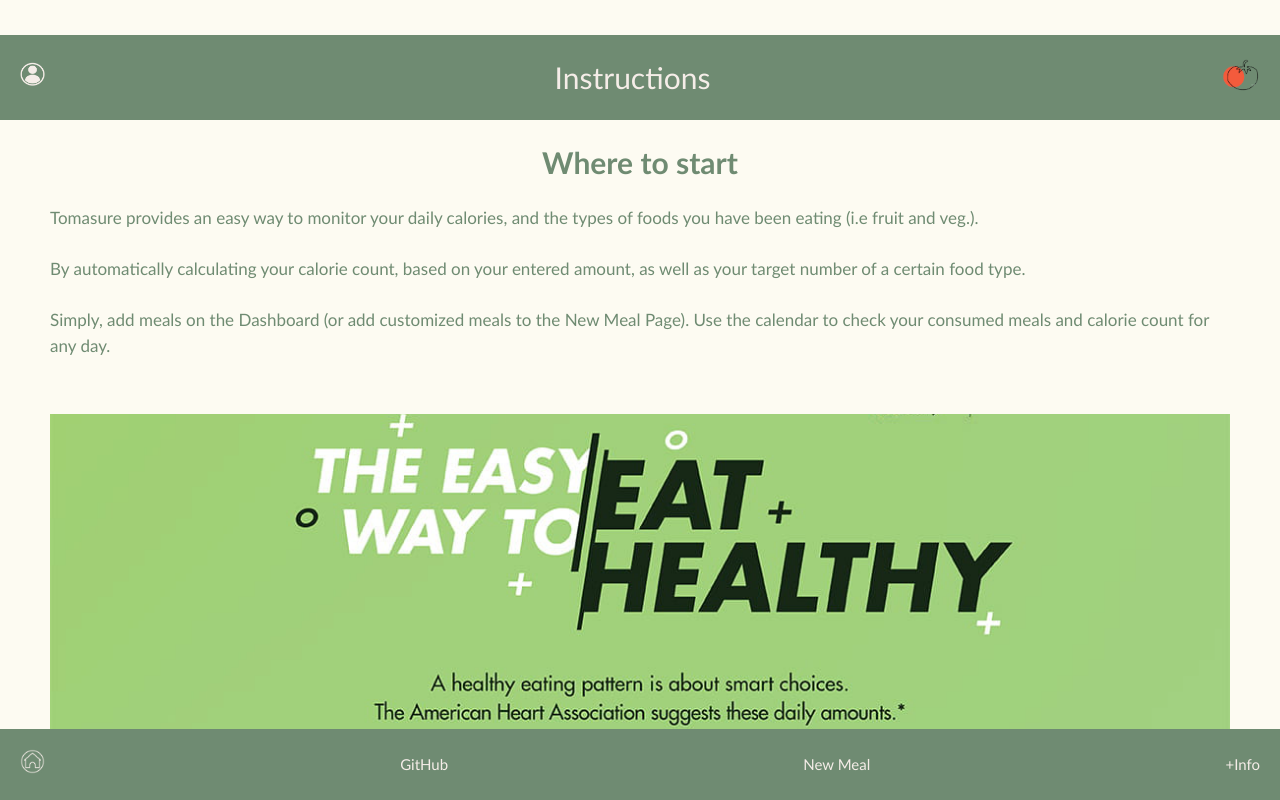
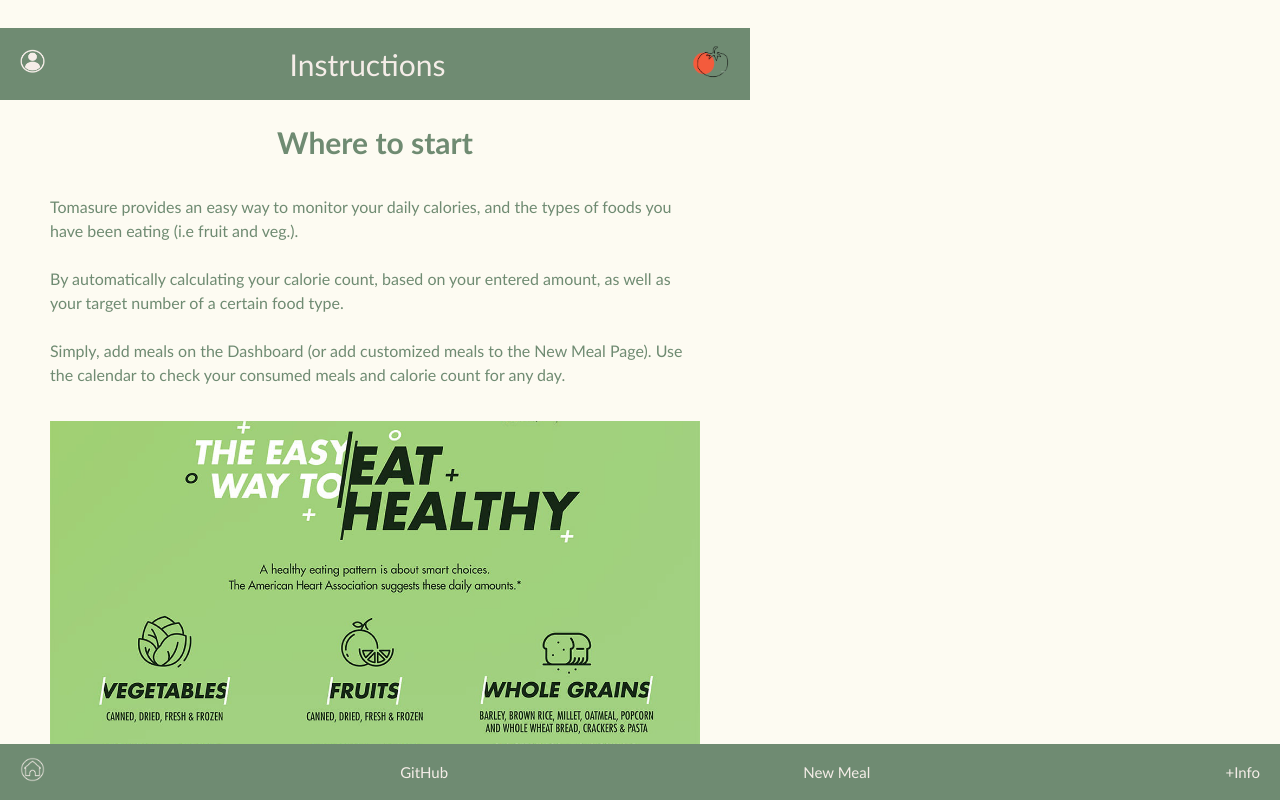
Before and after one commit to zomgbat/Project-2-React-Application, a React (Vite) app: page /info in a window 1280 px wide. Built offline with nearby package versions, Linux system fonts and the light colour scheme.

Commit message:
css varios

```diff
--- a/src/App.css
+++ b/src/App.css
@@ -4,6 +4,7 @@
   box-sizing: border-box;
   font-family:'Trebuchet MS', 'Lucida Sans Unicode', 'Lucida Grande', 'Lucida Sans', Arial, sans-serif;
   background-color: rgb(253, 251, 242);
+
 }
 
 a{
--- a/src/Pages/AboutPage.jsx
+++ b/src/Pages/AboutPage.jsx
@@ -11,55 +11,38 @@ function AboutPage() {
         We hope that it helps you achieve your goals and you enjoy using it. As newbies to web development, we had a great time creating it!
       </p>
 
-      {/*<p>
-        Welcome to the Calorie Counter App; our purpose is to make your life
-        easier and provide wellness to your daily life routine. We hope ypu
-        enjoy it, as we did when we create it as newbies en the web dev apps.
-        The creators come from different fields and countries but unite their
-        master minds to create this unique app.{" "}
-  </p>*/}
-
       <div className="creators">
         <h2><u>The Team</u></h2>
-        {/* <h5> Member 1 : </h5> */}
-        <h5><u>Gavin Alexander</u> </h5>
-        <p>
-          Gavin is a talented and creative writer who loves football, from Ayr, Scotland. He will use the app. to make sure he eats enough fruit and vegetables.
-
-
-        </p>
         <img
           className="developer1-image"
           src="https://slack-imgs.com/?c=1&o1=ro&url=https%3A%2F%2Fres.cloudinary.com%2Fmarcelusironhack%2Fimage%2Fupload%2Fv1707918996%2Foctopus_tl8zpl.webp"
           alt="Photo of Gavin"
         />
+        <h5><u>Gavin Alexander</u> </h5>
+        <p>
+          Gavin is a talented and creative writer who loves football, from Ayr, Scotland. He will use the app. to make sure he eats enough fruit and vegetables.
+        </p>
 
-        {/* <h5> Member 2 : </h5> */}
-        <h5> <u>Barbara Lancuba </u></h5>
-        <p>
-          {" "}
-          Barbara is an architect and designer originating from Buenos Aires, Argentina. She is an avid runner, tennis player, as well as a vegetarian and animal lover.
-        </p>
         <img
           className="developer2-image"
           src="https://res.cloudinary.com/marcelusironhack/image/upload/v1707919010/clairvoyant-ball_hhgpa1.webp"
           alt="Photo of Barbara"
         />
+        <h5> <u>Barbara Lancuba </u></h5>
+        <p>
+          Barbara is an architect and designer originating from Buenos Aires, Argentina. She is an avid runner, tennis player, as well as a vegetarian and animal lover.
+        </p>
 
-        {/* <h5> Member 3 : </h5> */}
-        <h5> <u>Kumar Daryanani </u></h5>
-        <p>
-          {" "}
-          Kumar has many years experience as a video game designer.
-
-
-          From Barcelona, Spain, he loves testing and playing video games, also trying different cuisines from around the world.
-        </p>
         <img
           className="developer3-image"
           src="https://res.cloudinary.com/marcelusironhack/image/upload/v1707918737/wizard_pzrnen.webp"
           alt="Photo of Kumar"
         />
+        <h5> <u>Kumar Daryanani </u></h5>
+        <p>
+          Kumar has many years experience as a video game designer.
+          From Barcelona, Spain, he loves testing and playing video games, also trying different cuisines from around the world.
+        </p>
       </div>
     </div>
   );
--- a/src/Pages/CustomMealPage.jsx
+++ b/src/Pages/CustomMealPage.jsx
@@ -80,7 +80,7 @@ function CustomMealPage() {
 
   return (
     <>
-      <div >
+      <div className="customContainer">
         <form className="form-container" onSubmit={handleSubmit}>
           <span className="titleMeal">Add a Frequent Meal</span>
 
--- a/src/Pages/DashboardPage.jsx
+++ b/src/Pages/DashboardPage.jsx
@@ -41,7 +41,6 @@ useEffect(() => {
     return (
         <div >
             <ProgressBar dayCalories = {dayCalories}/>
-            <input className='calendarInput' onChange={(e) => navigate(`/day/${e.target.value}`)} type="date" />
             <Calendar />
         </div>
 
--- a/src/Pages/Info.jsx
+++ b/src/Pages/Info.jsx
@@ -5,9 +5,9 @@ function InfoPage() {
     return (
 
         <div>
-            <h2> Where to start </h2>
 
             <div className="infoPageContainer">
+            <h2> Where to start </h2>
                 <p>
                     Tomasure provides an easy way to <span> monitor your daily calories, and the types of foods you have been eating (i.e fruit and veg.). </span>
 
--- a/src/styles/AboutPage.css
+++ b/src/styles/AboutPage.css
@@ -1,5 +1,4 @@
 .about-container {
-  position: relative;
   display: flex;
   align-items: center;
   justify-content: space-between;
@@ -11,14 +10,14 @@
     gap: 40px;
     color: #6f8b72;
     overflow-y: scroll;
-    height: 80vh;
-
+    height: 84vh;
 }
 .creators{
   display: flex;
   align-items: center;
   flex-direction: column;
   gap: 25px;
+  padding-bottom: 30px;
 }
 
 h6{
--- a/src/styles/CustomMealPage.css
+++ b/src/styles/CustomMealPage.css
@@ -57,3 +57,8 @@ label{
     margin: 20px 0px;
     width: 200px;
 }
+
+.customContainer{
+    overflow-y: scroll;
+    height: 84vh;
+}
--- a/src/styles/Footer.css
+++ b/src/styles/Footer.css
@@ -8,6 +8,7 @@
     padding: 20px;
     bottom: 0;
     width: 100%;
+    height: 7vh;
 
 }
 
--- a/src/styles/Header.css
+++ b/src/styles/Header.css
@@ -6,6 +6,7 @@ header {
     justify-content: space-between;
     background-color: #6f8b72;
     padding: 20px;
+    height: 9vh;
   }
 
 .logo {
--- a/src/styles/Info.css
+++ b/src/styles/Info.css
@@ -1,16 +1,17 @@
 
 .infoPageContainer {
-    max-width: auto; /* Maximum width */
+    max-width: 750px; /* Maximum width */
     padding: 20px; /* Add some padding inside the container */
-    display: flex; /* Using flexbox to arrange child elements */
-    flex-wrap: wrap; /* Allow items to wrap if not enough space */
+    display: flex;/* Using flexbox to arrange child elements */
+    flex-direction: column;
+    /* flex-wrap: wrap; /* Allow items to wrap if not enough space */
     justify-content: space-between; /* Space out items */
+    align-items: center;
     overflow-y: scroll;
-    height: 70vh;
     color: #6f8b72;
     padding: 0px 50px;
-    gap: 30px;
-    font-size: 17px;
+    gap: 10px;
+    height: 84vh;
   }
 
   .infoButton {
```
